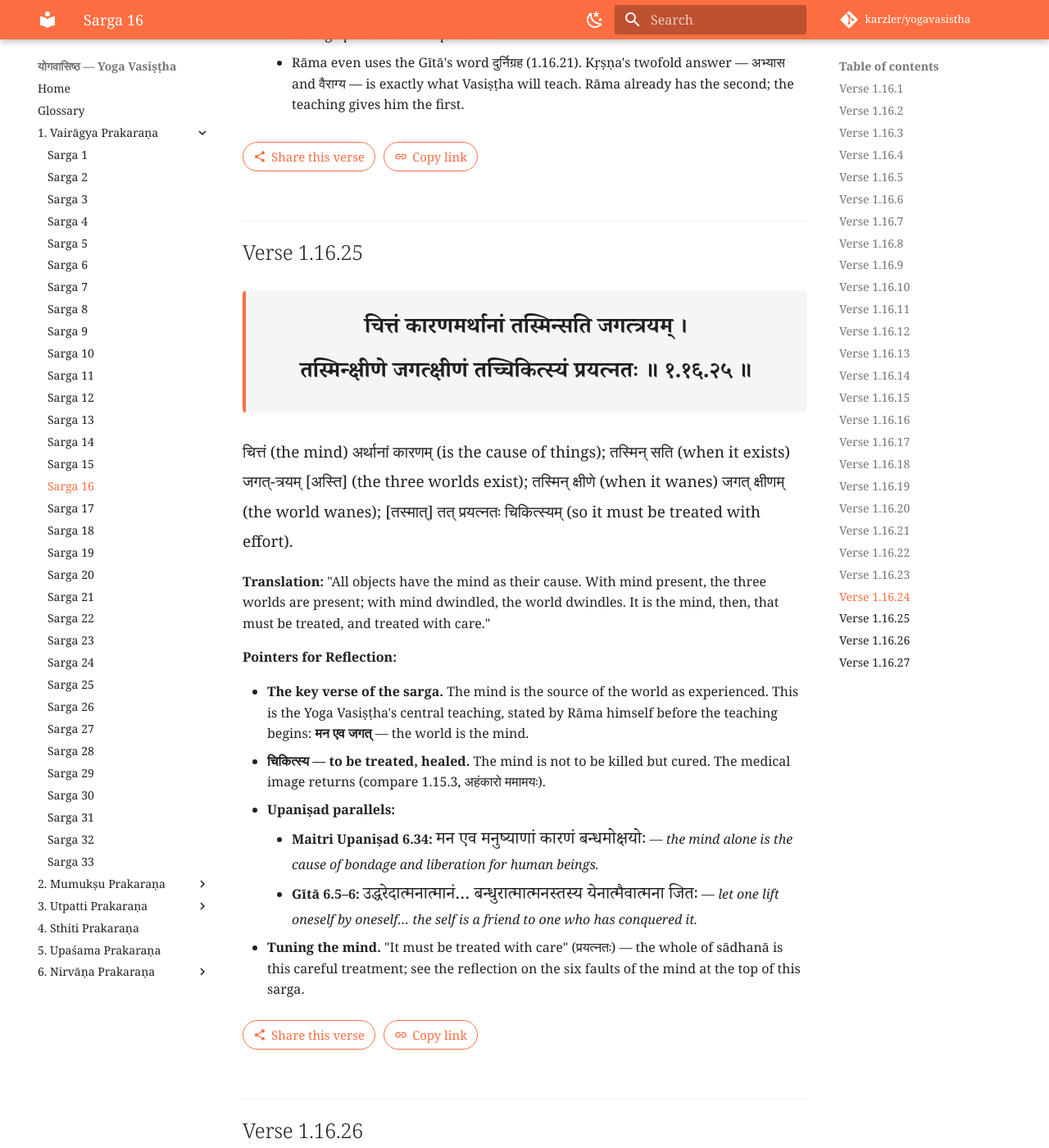
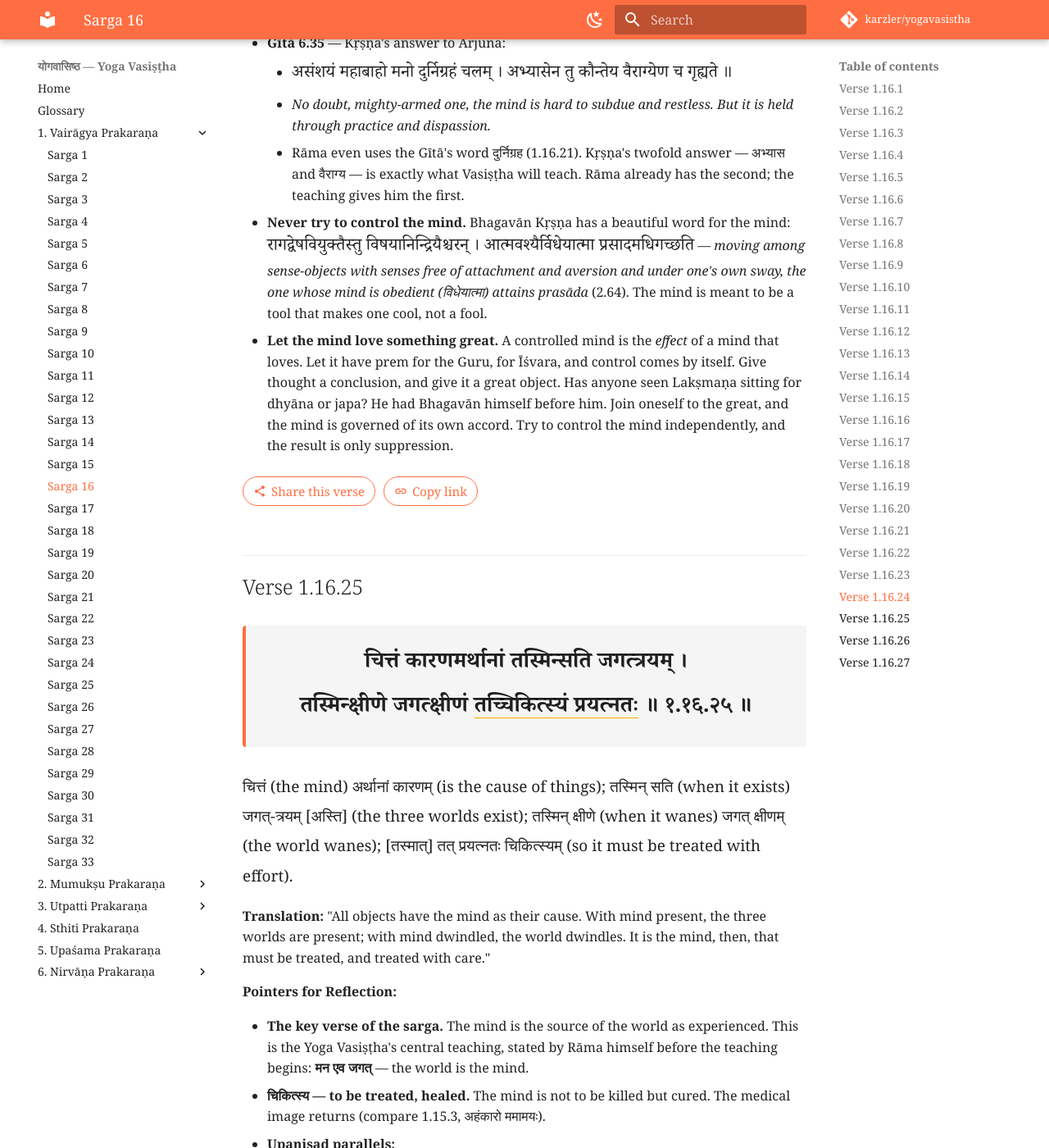
Before and after one commit to karzler/yogavasistha, an MkDocs documentation site: the page built from docs/1-vairagya/sarga-016.md, in a window 1280 px wide and 1400 px high, scrolled down 19838 px. Shown: the whole window at 82% size. Built offline with MkDocs 1.6.1 and Material for MkDocs 9.7.7, drawn with Linux system fonts in a browser that asks for light colours; comment, search, counter and statistics services are not loaded; some of the changed text lies outside the part shown.

Commit message:
Vairāgya 16: pointers on prem over control, bhajan, vāsanā and sukha-duḥkha; key phrases underlined

```diff
--- a/docs/1-vairagya/sarga-016.md
+++ b/docs/1-vairagya/sarga-016.md
@@ -426,6 +426,7 @@
 **Pointers for Reflection:**
 
 - **Grasp, then boredom.** The mind's cycle: eager seizing, quick disinterest. Neither brings satisfaction.
+- **From one interest to the next.** This is a common experience: the mind moves from one interest to another — a jack of all trades, master of none. Yet when Vedānta and the Guru come into a life, many vāsanās drop away by themselves, without a fight. One great love does what effort alone cannot (see 1.16.24).
 
 ## Verse 1.16.23 { #1-16-23 }
 
@@ -464,12 +465,14 @@
     - <span class="parallel">असंशयं महाबाहो मनो दुर्निग्रहं चलम् । अभ्यासेन तु कौन्तेय वैराग्येण च गृह्यते ॥</span>
     - *No doubt, mighty-armed one, the mind is hard to subdue and restless. But it is held through practice and dispassion.*
     - Rāma even uses the Gītā's word दुर्निग्रह (1.16.21). Kṛṣṇa's twofold answer — अभ्यास and वैराग्य — is exactly what Vasiṣṭha will teach. Rāma already has the second; the teaching gives him the first.
+- **Never try to control the mind.** Bhagavān Kṛṣṇa has a beautiful word for the mind: <span class="parallel">रागद्वेषवियुक्तैस्तु विषयानिन्द्रियैश्चरन् । आत्मवश्यैर्विधेयात्मा प्रसादमधिगच्छति</span> — *moving among sense-objects with senses free of attachment and aversion and under one's own sway, the one whose mind is obedient (विधेयात्मा) attains prasāda* (2.64). The mind is meant to be a tool that makes one cool, not a fool.
+- **Let the mind love something great.** A controlled mind is the *effect* of a mind that loves. Let it have prem for the Guru, for Īśvara, and control comes by itself. Give thought a conclusion, and give it a great object. Has anyone seen Lakṣmaṇa sitting for dhyāna or japa? He had Bhagavān himself before him. Join oneself to the great, and the mind is governed of its own accord. Try to control the mind independently, and the result is only suppression.
 
 ## Verse 1.16.25 { #1-16-25 }
 
 <p class="shloka">
 चित्तं कारणमर्थानां तस्मिन्सति जगत्त्रयम् ।<br>
-तस्मिन्क्षीणे जगत्क्षीणं तच्चिकित्स्यं प्रयत्नतः ॥ १.१६.२५ ॥
+तस्मिन्क्षीणे जगत्क्षीणं <u>तच्चिकित्स्यं प्रयत्नतः</u> ॥ १.१६.२५ ॥
 </p>
 
 <p class="anvaya">
@@ -486,6 +489,8 @@
     - **Maitri Upaniṣad 6.34:** <span class="parallel">मन एव मनुष्याणां कारणं बन्धमोक्षयोः</span> — *the mind alone is the cause of bondage and liberation for human beings.*
     - **Gītā 6.5–6:** <span class="parallel">उद्धरेदात्मनात्मानं… बन्धुरात्मात्मनस्तस्य येनात्मैवात्मना जितः</span> — *let one lift oneself by oneself… the self is a friend to one who has conquered it.*
 - **Tuning the mind.** "It must be treated with care" (प्रयत्नतः) — the whole of sādhanā is this careful treatment; see the reflection on the six faults of the mind at the top of this sarga.
+- **तच्चिकित्स्यं प्रयत्नतः — the phrase to underline.** How is the mind to be treated with care? By bhajan. And what is bhajan? The repeated आवर्तन (*āvartana*, turning over again and again) in the intellect of Īśvara's महत्ता (*mahattā*, greatness) — and, from that आवर्तन of his महत्ता, ras (रस, sweetness) flowing in the mind.
+- **Jñāna and bhakti.** There has been no great Vedāntin who was not also a great bhakta. Śaṅkara, who wrote the commentaries on the Upaniṣads and the Gītā, also wrote the *Bhaja Govindam* and many hymns; Madhusūdana Sarasvatī, author of the *Advaitasiddhi*, wrote that he knew no reality higher than Kṛṣṇa.
 
 ## Verse 1.16.26 { #1-16-26 }
 
@@ -506,11 +511,12 @@
 - **Thinning the mind (तनुता).** Not destroying it, but making it thin, transparent, by विवेक. Rāma already sees the way out.
 - **Muṇḍaka Upaniṣad 2.2.8:** <span class="parallel">भिद्यते हृदयग्रन्थिश्छिद्यन्ते सर्वसंशयाः । क्षीयन्ते चास्य कर्माणि तस्मिन्दृष्टे परावरे ॥</span> — *the knot of the heart is cut, all doubts are destroyed, and one's karmas wane, when That, the highest and the lowest, is seen.*
 - **Discernment first.** The mind thins through विवेक — the first remedy for the faults of the intellect (see the reflection at the top of this sarga): discernment of joy and sorrow, of seer and seen, of the lasting and the passing, of the real and the unreal.
+- **Sukha and duḥkha belong to vāsanā, not to circumstance.** Sukha-duḥkha are वासनात्मक (born of vāsanā), not परिस्थित्यात्मक (born of circumstance). As vāsanās wane, sukha and duḥkha wane with them. The growth of a person can be measured by how small the area of his sorrow has become. That is why Bhagavān Rāma felt no duḥkha when the kingdom was taken from him on the eve of his coronation: he had no āsakti for it.
 
 ## Verse 1.16.27 { #1-16-27 }
 
 <p class="shloka">
-सकलगुणजयाशा यत्र बद्धा महद्भिस्तमरिमिह विजेतुं चित्तमभ्युत्थितोऽहम् ।<br>
+<u>सकलगुणजयाशा यत्र बद्धा महद्भिस्तमरिमिह विजेतुं चित्तमभ्युत्थितोऽहम्</u> ।<br>
 विगतरतितयान्तर्नाभिनन्दामि लक्ष्मीं जडमलिनविलासां मेघलेखामिवेन्दुः ॥ १.१६.२७ ॥
 </p>
 
@@ -526,3 +532,5 @@
 - **The mind as enemy, and as the key to every virtue.** The same mind that binds is where all virtue is won. To conquer the mind is to win everything.
 - **Gītā 6.6:** <span class="parallel">अनात्मनस्तु शत्रुत्वे वर्तेतात्मैव शत्रुवत्</span> — *for one who has not conquered himself, his own self acts like an enemy.*
 - **The moon and the cloud.** The moon is not harmed by the cloud, only veiled. Rāma's true nature, like the moon, is untouched.
+- **सकलगुणजयाशा यत्र बद्धा महद्भिस्तमरिमिह विजेतुं चित्तमभ्युत्थितोऽहम् — the line to underline.** Rāma rises to win the mind, where the great have placed all hope of every virtue.
+- **The mind is not different from Brahman.** Recall चित् + त = चित्त: the "enemy" to be conquered is consciousness itself, coloured by "this" and "I". Conquering it is not destroying something; it is the colouring falling away, so that only cit remains.
--- a/docs/assets/style.css
+++ b/docs/assets/style.css
@@ -74,3 +74,5 @@
   color: var(--md-primary-bg-color);
   background: var(--md-primary-fg-color);
 }
+
+.shloka u { text-decoration-thickness: 1px; text-underline-offset: 0.25em; text-decoration-color: var(--md-accent-fg-color); }
```
